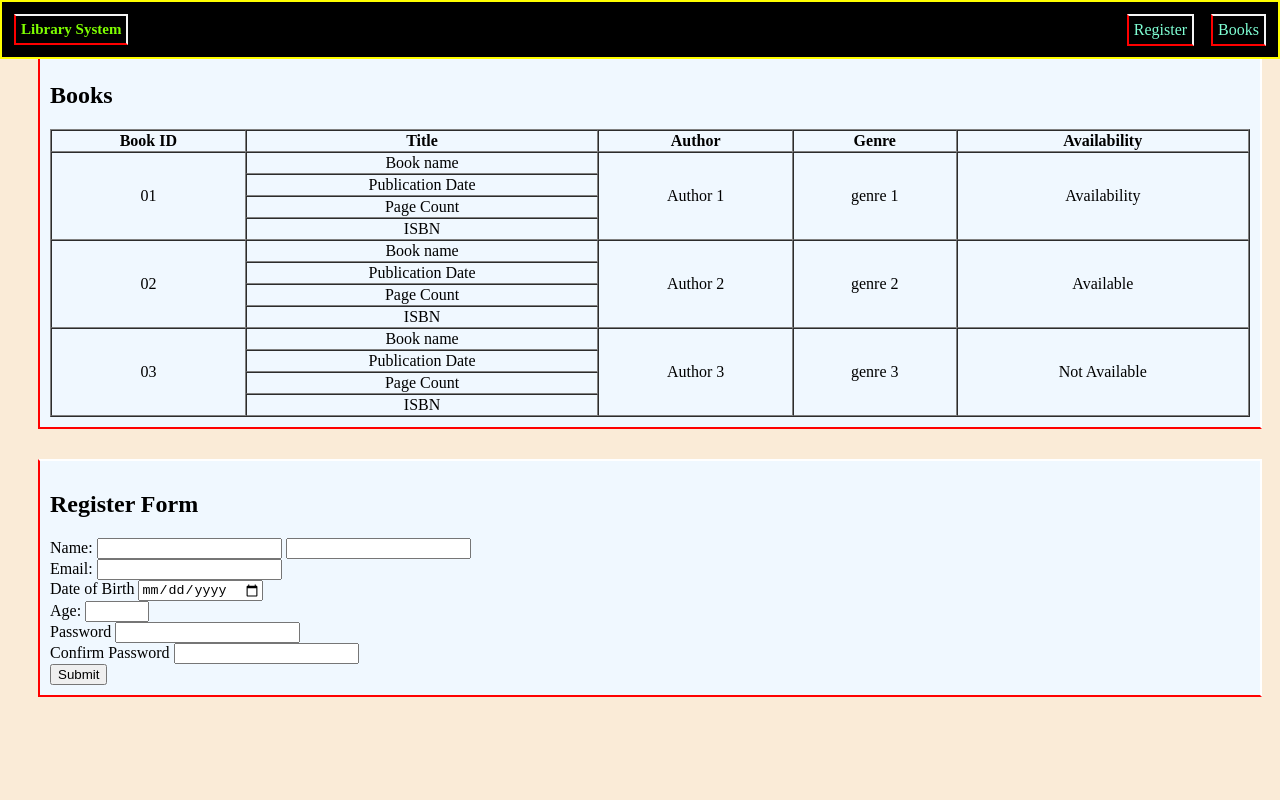
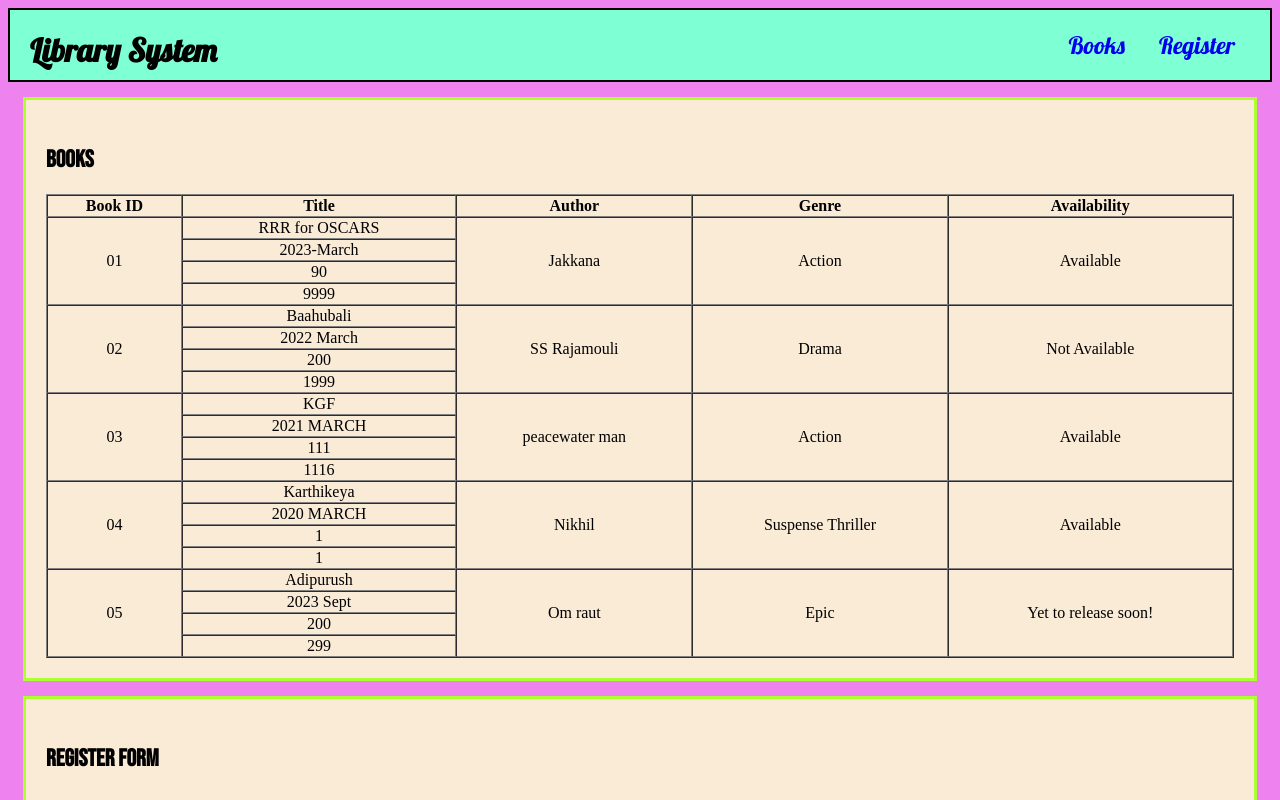
Before and after one commit to VarunKandakatla/basic-library-system, a plain HTML site: page index.html in a window 1280 px wide. Shown: the top 800 px of the page. Drawn offline with Linux system fonts and the light colour scheme.

Commit message:
made some changes

```diff
--- a/index.html
+++ b/index.html
@@ -2,94 +2,137 @@
 <html>
     <head>
         <title>Basic Library System</title>
-        <link rel="icon" href="https://cdn-icons-png.flaticon.com/128/1596/1596392.png">
+        <link rel="icon" href="./th.jpeg">
         <link rel="stylesheet" href="./style.css">
-
+        <link rel="preconnect" href="https://fonts.googleapis.com">
+        <link rel="preconnect" href="https://fonts.gstatic.com" crossorigin>
+        <link href="https://fonts.googleapis.com/css2?family=Bebas+Neue&family=Lobster&display=swap" rel="stylesheet">
     </head>
     <body>
-        <div class="nav">
-            <nav >
-                <label id="lms">Library System</label>
-                <a href="#tab"><label id="books">Books</label></a>
-                <a href="#form"><label id="register">Register</label></a>
+
+            <nav class="nav">
+                <label class="logo">Library System</label>
+                <a href="#tab"><label class="option">Books</label></a>
+                <a href="#form"><label class="option">Register</label></a>
             </nav>
-        </div>
 
-        <section>
+        <section class="table">
             <h1 id="tab">Books</h1>
-            <div class="table">
                 <table border="1px" cellspacing="0px">
-                    <tr>
+
+                    <tr class="tr">
+
                         <th>Book ID</th>
                         <th>Title</th>
                         <th>Author</th>
                         <th>Genre</th>
                         <th>Availability</th>
                     </tr>
-                    <tr>
+                    <tr class="tr">
                         <td rowspan="4">01</td>
 
-                        <td>Book name</td>
-                        <td rowspan="4">Author 1</td>
-                        <td rowspan="4">genre 1</td>
-                        <td rowspan="4">Availability</td>
+                        <td>RRR for OSCARS</td>
+                        <td rowspan="4">Jakkana</td>
+                        <td rowspan="4">Action</td>
+                        <td rowspan="4">Available</td>
 
-                            <tr>
-                                <td>Publication Date</td>
+                            <tr class="tr">
+                                <td>2023-March </td>
                             </tr>
 
-                            <tr>
-                                <td>Page Count</td>
+                            <tr class="tr">
+                                <td>90</td>
                             </tr>
 
-                            <tr>
-                                <td>ISBN</td>
+                            <tr class="tr">
+                                <td>9999</td>
                             </tr>
                     </tr>
 
-                    <tr>
+                    <tr class="tr">
                         <td rowspan="4">02</td>
 
-                        <td>Book name</td>
-                        <td rowspan="4">Author 2</td>
-                        <td rowspan="4">genre 2</td>
-                        <td rowspan="4">Available</td>
+                        <td>Baahubali</td>
+                        <td rowspan="4">SS Rajamouli</td>
+                        <td rowspan="4">Drama</td>
+                        <td rowspan="4">Not Available</td>
 
-                            <tr>
-                                <td>Publication Date</td>
+                            <tr class="tr">
+                                <td>2022 March</td>
                             </tr>
 
-                            <tr>
-                                <td>Page Count</td>
+                            <tr class="tr">
+                                <td>200</td>
                             </tr>
 
-                            <tr>
-                                <td>ISBN</td>
+                            <tr class="tr">
+                                <td>1999</td>
                             </tr>
                     </tr>
 
-                    <tr>
+                    <tr class="tr">
                         <td rowspan="4">03</td>
 
-                        <td>Book name</td>
-                        <td rowspan="4">Author 3</td>
-                        <td rowspan="4">genre 3</td>
-                        <td rowspan="4">Not Available</td>
+                        <td>KGF</td>
+                        <td rowspan="4">peacewater man</td>
+                        <td rowspan="4">Action</td>
+                        <td rowspan="4">Available</td>
 
-                            <tr>
-                                <td>Publication Date</td>
+                            <tr class="tr">
+                                <td>2021 MARCH</td>
                             </tr>
 
-                            <tr>
-                                <td>Page Count</td>
+                            <tr class="tr">
+                                <td>111</td>
                             </tr>
 
-                            <tr>
-                                <td>ISBN</td>
+                            <tr class="tr">
+                                <td>1116</td>
+                            </tr>
+                    </tr>
+
+                    <tr class="tr">
+                        <td rowspan="4">04</td>
+
+                        <td>Karthikeya</td>
+                        <td rowspan="4">Nikhil</td>
+                        <td rowspan="4">Suspense Thriller</td>
+                        <td rowspan="4">Available</td>
+
+                            <tr class="tr">
+                                <td>2020 MARCH</td>
+                            </tr>
+
+                            <tr class="tr">
+                                <td>1</td>
+                            </tr>
+
+                            <tr class="tr">
+                                <td>1</td>
+                            </tr>
+                    </tr>
+
+                    <tr class="tr">
+                        <td rowspan="4">05</td>
+
+                        <td>Adipurush</td>
+                        <td rowspan="4">Om raut</td>
+                        <td rowspan="4">Epic</td>
+                        <td rowspan="4">Yet to release soon!</td>
+
+                            <tr class="tr">
+                                <td>2023 Sept</td>
+                            </tr>
+
+                            <tr class="tr">
+                                <td>200</td>
+                            </tr>
+
+                            <tr class="tr">
+                                <td>299</td>
                             </tr>
                     </tr>
                 </table>
-            </div>
         </section>
 
         <section class="reg">
@@ -116,7 +159,7 @@
 
                     <div>
                         <label for="">Password</label>
-                        <input type="password" required>
+                        <input type="password" required pattern="(?=.*\d)(?=.*[a-z])(?=.*[A-Z]).{8,}">
                     </div>
 
                     <div>
@@ -124,7 +167,7 @@
                         <input type="password" required>
                     </div>
 
-                    <input type="submit">
+                    <button type="submit">Register</button>
                 </form>
 
         </section>
--- a/style.css
+++ b/style.css
@@ -1,115 +1,95 @@
 body{
+    background-color: violet;
     height: 200vh;
-    background-color: antiquewhite;
+}
+
+
+.nav{
+    background-color: aquamarine;
+    position: sticky;
+    top: 0px;
+    left:0px;
+    right:0px;
+
+    padding:20px ;
+    border: 2px double ;
+    text-align: right;
 }
 
 section{
+    background-color: antiquewhite;
+    text-align: center;
+    padding: 20px;
+    border:3px solid greenyellow;
+    margin: 15px;
+}
 
-    background-color: aliceblue;
-    width: max-content;
+table{
     margin-left: auto;
     margin-right: auto;
-    padding: 10px;
-    margin: 30px;
-    border: 2px solid white;
-    border-bottom-color:red ;
-    border-left-color: red;
-   margin-top: 50px;
-
-    /* display: flex; */
-}
-
-
-table{
-    margin-right: auto;
-    margin-left:auto ;
-    width:max-content ;
-    text-align: center;
-    width: 150vh;
-    /* display: flex; */
-
+    width:100%;
 }
 
 .reg{
     text-align: left;
-    width:150vh;
-    padding: 10px;
-    margin: 30px;
-    border: 2px solid white;
-    border-bottom-color:red ;
-    border-left-color: red;
+    padding: 20px;
+    margin: 15px;
+}
+
+input{
+    /* width: 10%; */
+    padding: 5px;
+    border: 2px solid rgb(107, 2, 255);
+    margin: 10px;
+    background-color:thistle;
+    position: relative;
+
+    left:0% ;
+}
+
+label{
+    position: relative;
+    text-align: right;
+    font-family: 'Lobster', cursive;
 
 }
 
-.nav{
-    background-color: rgb(0, 0, 0);
-    padding: 10px;
-    position: fixed;
-    top:0px;
-    left: 0px;
-    right:0px;
-    height: 35px;
-    text-align: right;
-    border: 2px double yellow;
-}
-
-#books{
-    color: aquamarine;
-    float: right;
-    font-weight: 400 ;
-    padding: 5px;
-    border: 2px double whitesmoke;
-    border-bottom-color:red ;
-    border-left-color: red;
-    margin: 2px;
-    margin-left:15px ;
-    cursor: pointer;
-    /* background-color: rgb(92, 11, 11); */
-}
-
-#register
-{
-    color: aquamarine;
-    float: right;
-    font-weight: 400 ;
-    padding: 5px;
-    border: 2px double whitesmoke;
-    border-bottom-color:red ;
-    border-left-color: red;
-    margin: 2px;
-    cursor: pointer;
-
-    /* background-color: rgb(0, 0, 0); */
+.logo{
+    /* content: url(./th.jpeg) ; */
+    float: left;
+    font-size:xx-large ;
+    font-weight:900  ;
 
 }
 
-
-#lms{
-    font-weight:bold;
-    color: chartreuse ;
-    font-size: 15px;
-    float: left;
-
-    padding: 5px;
-    border: 2px solid whitesmoke;
-    border-bottom-color:red ;
-    border-left-color: red;
-    margin: 2px;
-}
-
-#table{
-    text-align: center;
-    position: relative;
-    left:0px;
-    right: 0px;
-    background-color: aqua;
+a{
+    text-decoration: none;
+    font-size: x-large;
+    margin: 15px;
 
 }
 
-/* section{
-    background-color: aliceblue;
+.option:hover{
+    cursor: pointer;
+    color:tomato;
+    font-weight: 500;
+}
+
+h1{
     text-align: left;
-    padding: 10px;
-    position: relative;
-    top:12px;
+    margin-top: 25px;
+    font-family: Bebas Neue;
+}
+
+
+
+body{
+
+}
+
+/* button{
+    text-align: center;
+    position: absolute;
+    padding: 15px;
+    margin: 10px;
 } */
```
Also changed, not shown: th.jpeg (added).
